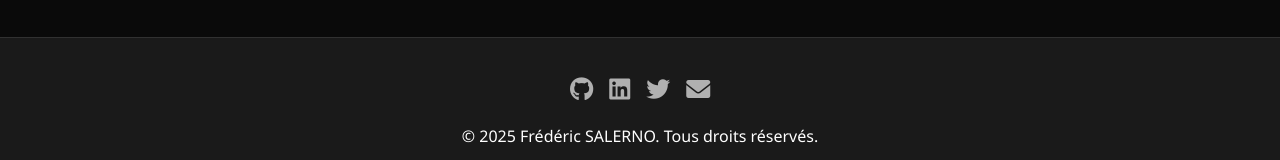
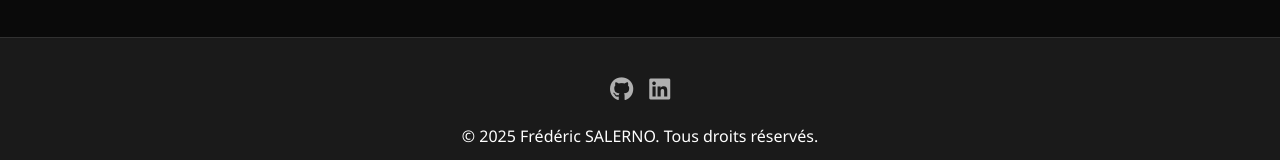
Before and after one commit to FredericFsa/portfolio-fsa, a website: page index.html in a window 1280 px wide. Shown: the part 8528-8688 px from the top of the page. Drawn offline with Linux system fonts and the light colour scheme.

Commit message:
Mise à jour complète du portfolio

```diff
--- a/index.html
+++ b/index.html
@@ -408,8 +408,6 @@
         <div class="social-links">
             <a href="https://github.com/FredericFsa" target="_blank"><i class="fab fa-github"></i></a>
             <a href="https://linkedin.com/in/frédéric-salerno-94018848" target="_blank"><i class="fab fa-linkedin"></i></a>
-            <a href="https://x.com/FredSalerno" target="_blank"><i class="fab fa-twitter"></i></a>
-            <a href="mailto:frederic.salerno@gmail.com"><i class="fas fa-envelope"></i></a>
         </div>
         <p>© 2025 Frédéric SALERNO. Tous droits réservés.</p>
     </footer>
```
